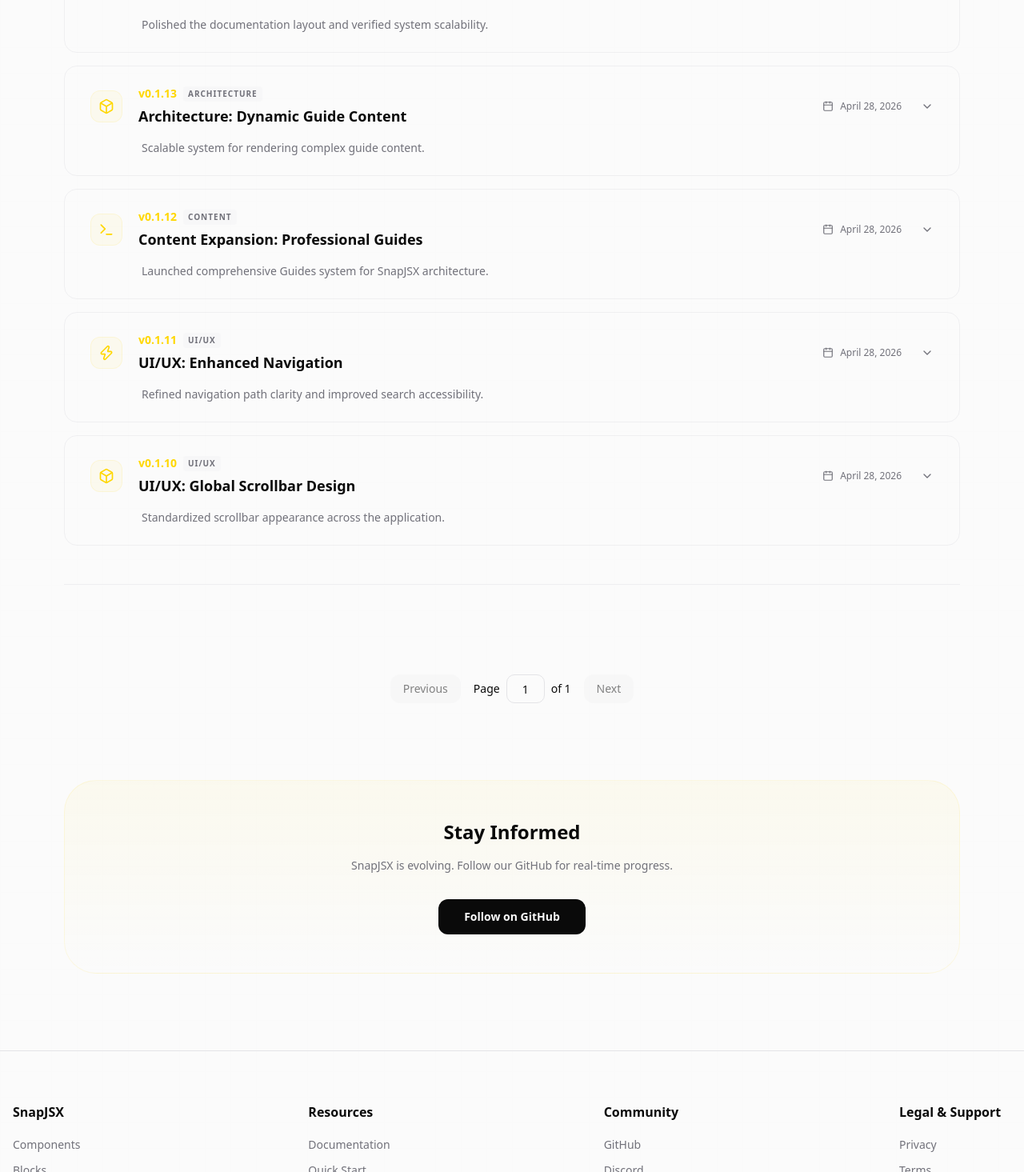
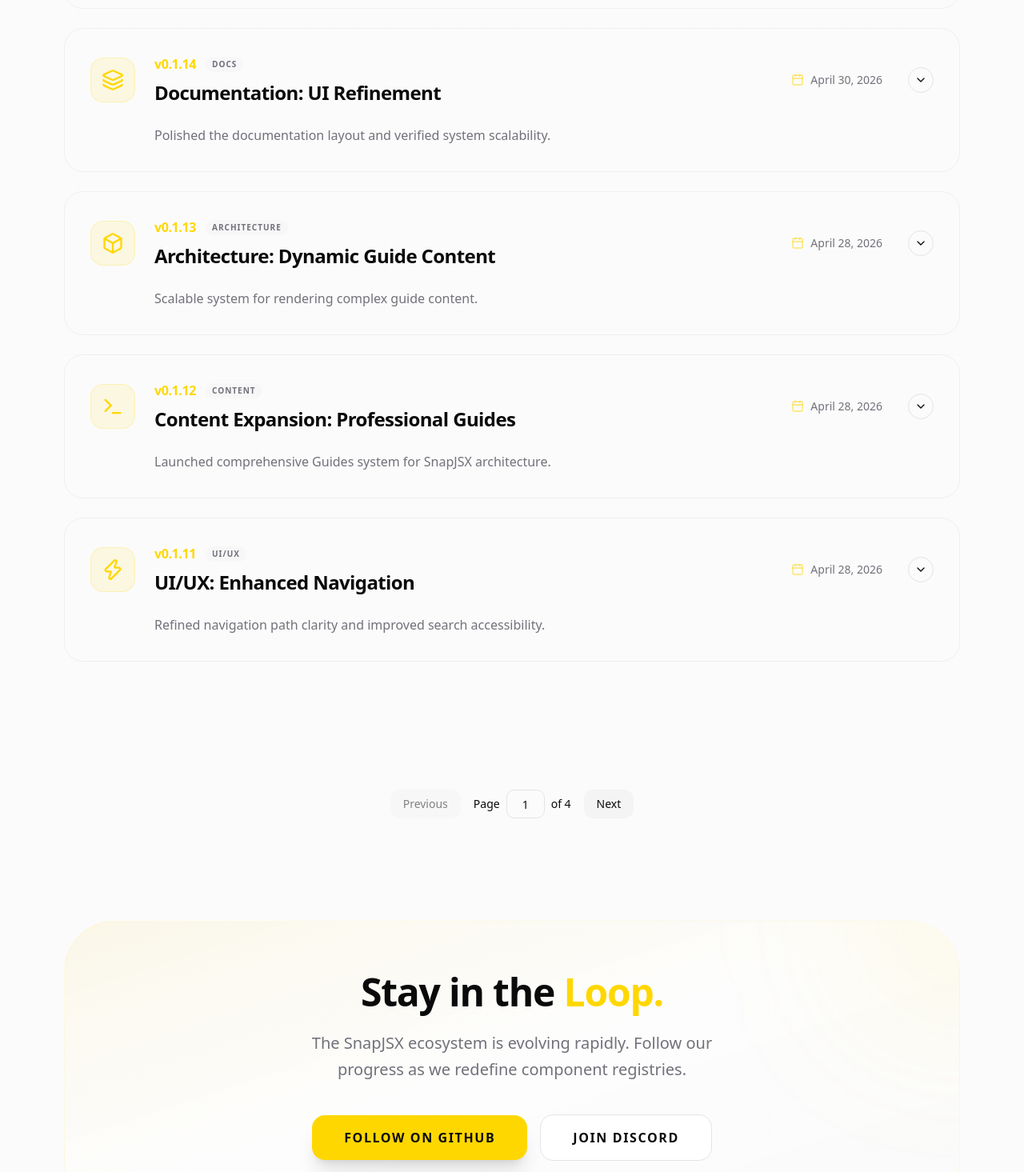
Before and after one commit to Gladiarn/SnapJSX, a Next.js app: page /updates in a window 1280 px wide. Shown: the part 645-2110 px from the top of the page at 80% size. Built offline with nearby package versions, Linux system fonts and the light colour scheme.

Commit message:
refactor(updates): restore centered header, full logs, and align typography with guides

```diff
--- a/src/app/updates/updates-page-client.tsx
+++ b/src/app/updates/updates-page-client.tsx
@@ -97,6 +97,150 @@ export function UpdatesPageClient() {
           "Brand Matching: Primary color thumb.",
         ],
       },
+      {
+        version: "v0.1.9",
+        date: "April 28, 2026",
+        title: "UI/UX: Breadcrumb Refactoring",
+        summary:
+          "Refined sub-navbar navigation path to use explicit page titles and subtitles.",
+        category: "UI/UX",
+        icon: Zap,
+        details: [
+          "Updated SubNavbar to accept 'title' and 'subtitle' props from the DocPage.",
+          "Ensured breadcrumbs only display sub-titles that differ from the category title.",
+        ],
+      },
+      {
+        version: "v0.1.8",
+        date: "April 28, 2026",
+        title: "UI/UX: SubNavbar Breadcrumb Refinement",
+        summary:
+          "Refactored the sub-navigation breadcrumbs for better visual hierarchy.",
+        category: "UI/UX",
+        icon: Zap,
+        details: [
+          "Updated SubNavbar to parse activeSection slugs.",
+          "Applied capitalization styling to breadcrumb segments.",
+        ],
+      },
+      {
+        version: "v0.1.7",
+        date: "April 27, 2026",
+        title: "Navigation UX: Persistent Sidebar Accordions",
+        summary:
+          "Enhanced sidebar navigation by ensuring category accordions persist.",
+        category: "Navigation",
+        icon: Layers,
+        details: [
+          "Updated sidebar logic to initialize 'open' state based on active path.",
+          "Improved navigation flow by preventing category collapse during transitions.",
+        ],
+      },
+      {
+        version: "v0.1.6",
+        date: "April 27, 2026",
+        title: "Performance Optimization: Routing & Rendering",
+        summary: "Optimized documentation navigation responsiveness.",
+        category: "Performance",
+        icon: Zap,
+        details: [
+          "Implemented React.memo and useMemo across DocsContent.",
+          "Optimized registry lookup logic.",
+          "Refactored variant filtering into a stable memoized hook.",
+        ],
+      },
+      {
+        version: "v0.1.5",
+        date: "April 27, 2026",
+        title: "Advanced Routing & Search Modal Refinement",
+        summary:
+          "Refined deep-linking architecture and streamlined navigation paths.",
+        category: "Architecture",
+        icon: Box,
+        details: [
+          "Implemented native support for '/docs/{title}/all' routes.",
+          "Refactored Search Modal URL construction.",
+          "Synchronized search results with primary routing engine.",
+        ],
+      },
+      {
+        version: "v0.1.4",
+        date: "April 27, 2026",
+        title: "Search Modal Implementation",
+        summary:
+          "Engineered a high-performance, registry-driven Command Palette.",
+        category: "Features",
+        icon: Terminal,
+        details: [
+          "Initial Implementation: Architected global Search Modal.",
+          "Routing Engine: Custom event-based synchronization.",
+          "Stability: Coupled search engine to central sidebar store.",
+        ],
+      },
+      {
+        version: "v0.1.3",
+        date: "April 26, 2026",
+        title: "Architecture Stabilization",
+        summary:
+          "Completed comprehensive refactor of documentation architecture.",
+        category: "Architecture",
+        icon: Box,
+        details: [
+          "Registry Hub: Consolidated UI block definitions.",
+          "Generic Rendering: Replaced category-specific pages with GenericCategoryPage.",
+          "Accessibility: Resolved all A11y warnings.",
+        ],
+      },
+      {
+        version: "v0.1.2",
+        date: "April 26, 2026",
+        title: "UI Performance & Routing Stability",
+        summary:
+          "Refined navigation routing and optimized component animations.",
+        category: "Performance",
+        icon: Zap,
+        details: [
+          "Replaced Framer Motion code viewer animations with CSS transitions.",
+          "Strictly coupled sidebar navigation to component registry.",
+        ],
+      },
+      {
+        version: "v0.1.1",
+        date: "April 26, 2026",
+        title: "Registry-Driven Documentation",
+        summary:
+          "Refactored documentation architecture to be fully registry-driven.",
+        category: "Docs",
+        icon: Layers,
+        details: [
+          "Implemented GenericCategoryPage for scalable showcasing.",
+          "Automated sidebar navigation with explicit 'All' tabs.",
+        ],
+      },
+      {
+        version: "v0.1.0",
+        date: "April 25, 2026",
+        title: "Initial Launch & Setup",
+        summary: "SnapJSX foundation is laid with unified branding.",
+        category: "Release",
+        icon: Sparkles,
+        details: [
+          "Implemented responsive Navbar with search-first approach.",
+          "Built dynamic, collapsible Documentation sidebar.",
+        ],
+      },
+      {
+        version: "v0.0.9",
+        date: "April 20, 2026",
+        title: "Core Design System",
+        summary: "Basic layout primitives and landing page sections completed.",
+        category: "Design",
+        icon: Layers,
+        details: [
+          "Global dark mode configuration with next-themes.",
+          "Setup Tailwind CSS typography and branding constants.",
+        ],
+      },
     ],
     [],
   );
@@ -104,7 +248,7 @@ export function UpdatesPageClient() {
   const [openItems, setOpenItems] = useState<Record<string, boolean>>({});
   const [currentPage, setCurrentPage] = useState(1);
   const [inputValue, setInputValue] = useState("1");
-  const itemsPerPage = 6;
+  const itemsPerPage = 5;
 
   const totalPages = Math.ceil(updatesLog.length / itemsPerPage);
   const paginatedUpdates = useMemo(
@@ -128,23 +272,23 @@ export function UpdatesPageClient() {
 
   return (
     <main className="container mx-auto max-w-6xl px-4 py-24">
-      {/* Header - Matching Guide Page Style */}
-      <header className="mb-20">
+      {/* Header - Centered Layout with Guide Page Typography */}
+      <header className="mb-24 text-center">
         <div className="inline-flex items-center gap-2 px-3 py-1 rounded-full bg-primary/10 border border-primary/20 text-primary text-xs font-medium uppercase tracking-widest mb-6">
           <Sparkles className="w-3 h-3" />
           Release History
         </div>
-        <h1 className="text-4xl md:text-5xl font-extrabold tracking-tight mb-6">
+        <h1 className="text-5xl md:text-7xl font-black tracking-tight mb-8">
           Latest <span className="text-primary">Updates</span>
         </h1>
-        <p className="text-lg text-muted-foreground max-w-2xl">
+        <p className="text-xl text-muted-foreground max-w-2xl mx-auto leading-relaxed">
           Tracking the evolution of SnapJSX, from architectural shifts to
           feature releases and performance optimizations.
         </p>
       </header>
 
-      {/* Updates List - Cleaner, Less Bulky */}
-      <div className="space-y-4 mb-12">
+      {/* Updates List */}
+      <div className="space-y-6 mb-16">
         {paginatedUpdates.map((update) => {
           const Icon = update.icon || Zap;
           const isOpen = openItems[update.version];
@@ -152,53 +296,63 @@ export function UpdatesPageClient() {
           return (
             <div
               key={update.version}
-              className={`group border border-border/50 rounded-2xl transition-all duration-200 ${
+              className={`group border border-border/50 rounded-3xl transition-all duration-300 ${
                 isOpen
-                  ? "bg-card/30 border-primary/20"
-                  : "bg-transparent hover:border-primary/10"
+                  ? "bg-card/40 border-primary/30 shadow-[0_0_40px_-15px_rgba(255,215,0,0.1)]"
+                  : "bg-transparent hover:border-primary/20 hover:bg-card/20"
               }`}
             >
               <button
                 type="button"
                 onClick={() => toggleItem(update.version)}
-                className="w-full text-left p-6 md:px-8"
+                className="w-full text-left p-8"
               >
-                <div className="flex flex-col md:flex-row md:items-center justify-between gap-4">
-                  <div className="flex items-center gap-5">
-                    <div className="w-10 h-10 rounded-xl bg-primary/5 border border-primary/10 flex items-center justify-center text-primary shrink-0">
-                      <Icon className="w-5 h-5" />
+                <div className="flex flex-col md:flex-row md:items-center justify-between gap-6">
+                  <div className="flex items-center gap-6">
+                    <div className="w-14 h-14 rounded-2xl bg-primary/10 border border-primary/20 flex items-center justify-center text-primary shrink-0 transition-transform group-hover:scale-105">
+                      <Icon className="w-7 h-7" />
                     </div>
                     <div>
-                      <div className="flex items-center gap-2 mb-1">
-                        <span className="text-primary font-mono font-bold text-sm">
+                      <div className="flex items-center gap-3 mb-2">
+                        <span className="text-primary font-mono font-black text-base tracking-tight">
                           {update.version}
                         </span>
-                        <span className="text-[10px] font-bold text-muted-foreground uppercase tracking-widest bg-muted/50 px-1.5 py-0.5 rounded">
+                        <span className="text-[10px] font-bold text-muted-foreground uppercase tracking-widest bg-muted/50 px-2 py-0.5 rounded-md">
                           {update.category}
                         </span>
                       </div>
-                      <h3 className="text-lg font-bold text-foreground group-hover:text-primary transition-colors">
+                      <h3 className="text-xl md:text-2xl font-black text-foreground group-hover:text-primary transition-colors tracking-tight">
                         {update.title}
                       </h3>
                     </div>
                   </div>
 
-                  <div className="flex items-center justify-between md:justify-end gap-6">
-                    <div className="flex items-center gap-2 text-xs text-muted-foreground font-medium">
-                      <Calendar className="w-3.5 h-3.5" />
+                  <div className="flex items-center justify-between md:justify-end gap-8">
+                    <div className="flex items-center gap-2 text-sm text-muted-foreground font-medium">
+                      <Calendar className="w-4 h-4 text-primary/60" />
                       {update.date}
                     </div>
+                    <div
+                      className={`w-8 h-8 rounded-full border border-border flex items-center justify-center transition-all duration-300 ${isOpen ? "bg-primary border-primary text-primary-foreground" : "group-hover:border-primary group-hover:text-primary"}`}
+                    >
                       <ChevronDown
-                      className={`w-4 h-4 text-muted-foreground transition-transform duration-200 ${isOpen ? "rotate-180 text-primary" : ""}`}
+                        className={`w-4 h-4 transition-transform duration-300 ${isOpen ? "rotate-180" : ""}`}
                       />
                     </div>
                   </div>
+                </div>
 
+                <AnimatePresence initial={false}>
                   {!isOpen && (
-                  <p className="mt-4 text-sm text-muted-foreground line-clamp-1 ml-0 md:ml-16">
+                    <motion.p
+                      initial={{ opacity: 0 }}
+                      animate={{ opacity: 1 }}
+                      className="mt-6 text-base text-muted-foreground line-clamp-2 md:ml-20 font-medium leading-relaxed"
+                    >
                       {update.summary}
-                  </p>
+                    </motion.p>
                   )}
+                </AnimatePresence>
               </button>
 
               <AnimatePresence>
@@ -207,19 +361,20 @@ export function UpdatesPageClient() {
                     initial={{ height: 0, opacity: 0 }}
                     animate={{ height: "auto", opacity: 1 }}
                     exit={{ height: 0, opacity: 0 }}
-                    transition={{ duration: 0.2 }}
+                    transition={{ duration: 0.3, ease: "circOut" }}
+                    className="overflow-hidden"
                   >
-                    <div className="px-6 pb-8 md:px-8 md:ml-16 border-t border-border/50 pt-6">
-                      <p className="text-sm text-foreground/80 mb-6 font-medium leading-relaxed">
+                    <div className="px-8 pb-10 md:ml-20 border-t border-border/50 pt-8">
+                      <p className="text-lg text-foreground/90 mb-8 font-semibold leading-relaxed">
                         {update.summary}
                       </p>
-                      <div className="grid grid-cols-1 md:grid-cols-2 gap-x-12 gap-y-3">
+                      <div className="grid grid-cols-1 md:grid-cols-2 gap-x-12 gap-y-4">
                         {update.details.map((detail) => (
                           <div
                             key={detail}
-                            className="flex gap-3 text-xs text-muted-foreground leading-relaxed"
+                            className="flex gap-4 text-sm text-muted-foreground leading-relaxed font-medium group/item"
                           >
-                            <span className="text-primary mt-1 shrink-0">
+                            <span className="text-primary mt-1 shrink-0 transition-transform group-hover/item:scale-125">
                               ✦
                             </span>
                             {detail}
@@ -235,7 +390,7 @@ export function UpdatesPageClient() {
         })}
       </div>
 
-      <div className="flex justify-center border-t border-border/50 pt-12">
+      <div className="flex justify-center pt-8">
         <Pagination
           currentPage={currentPage}
           totalPages={totalPages}
@@ -245,18 +400,31 @@ export function UpdatesPageClient() {
         />
       </div>
 
-      {/* Simplified CTA */}
-      <div className="mt-24 p-12 rounded-[2.5rem] bg-gradient-to-b from-primary/5 to-transparent border border-primary/10 text-center">
-        <h2 className="text-2xl font-bold mb-4">Stay Informed</h2>
-        <p className="text-muted-foreground mb-8 max-w-md mx-auto text-sm">
-          SnapJSX is evolving. Follow our GitHub for real-time progress.
+      {/* CTA Section */}
+      <div className="mt-32 p-16 rounded-[4rem] bg-gradient-to-br from-primary/10 via-card/50 to-transparent border border-primary/10 text-center relative overflow-hidden group">
+        <div className="absolute top-0 right-0 w-64 h-64 bg-primary/10 blur-[100px] rounded-full -mr-32 -mt-32 transition-transform duration-1000 group-hover:scale-150" />
+
+        <h2 className="text-3xl md:text-5xl font-black mb-6 tracking-tight">
+          Stay in the <span className="text-primary">Loop.</span>
+        </h2>
+        <p className="text-xl text-muted-foreground mb-10 max-w-xl mx-auto leading-relaxed">
+          The SnapJSX ecosystem is evolving rapidly. Follow our progress as we
+          redefine component registries.
         </p>
+        <div className="flex flex-col sm:flex-row gap-4 justify-center items-center">
           <button
             type="button"
-          className="px-8 py-3 bg-foreground text-background rounded-xl font-bold hover:scale-105 transition-transform active:scale-95 text-sm"
+            className="px-10 py-4 bg-primary text-primary-foreground rounded-2xl font-black uppercase tracking-widest hover:scale-105 transition-all shadow-xl shadow-primary/20 active:scale-95"
           >
             Follow on GitHub
           </button>
+          <button
+            type="button"
+            className="px-10 py-4 bg-card border border-border rounded-2xl font-black uppercase tracking-widest hover:bg-muted transition-all active:scale-95"
+          >
+            Join Discord
+          </button>
+        </div>
       </div>
     </main>
   );
```
Lines whose indentation alone changed are shown as unchanged.
